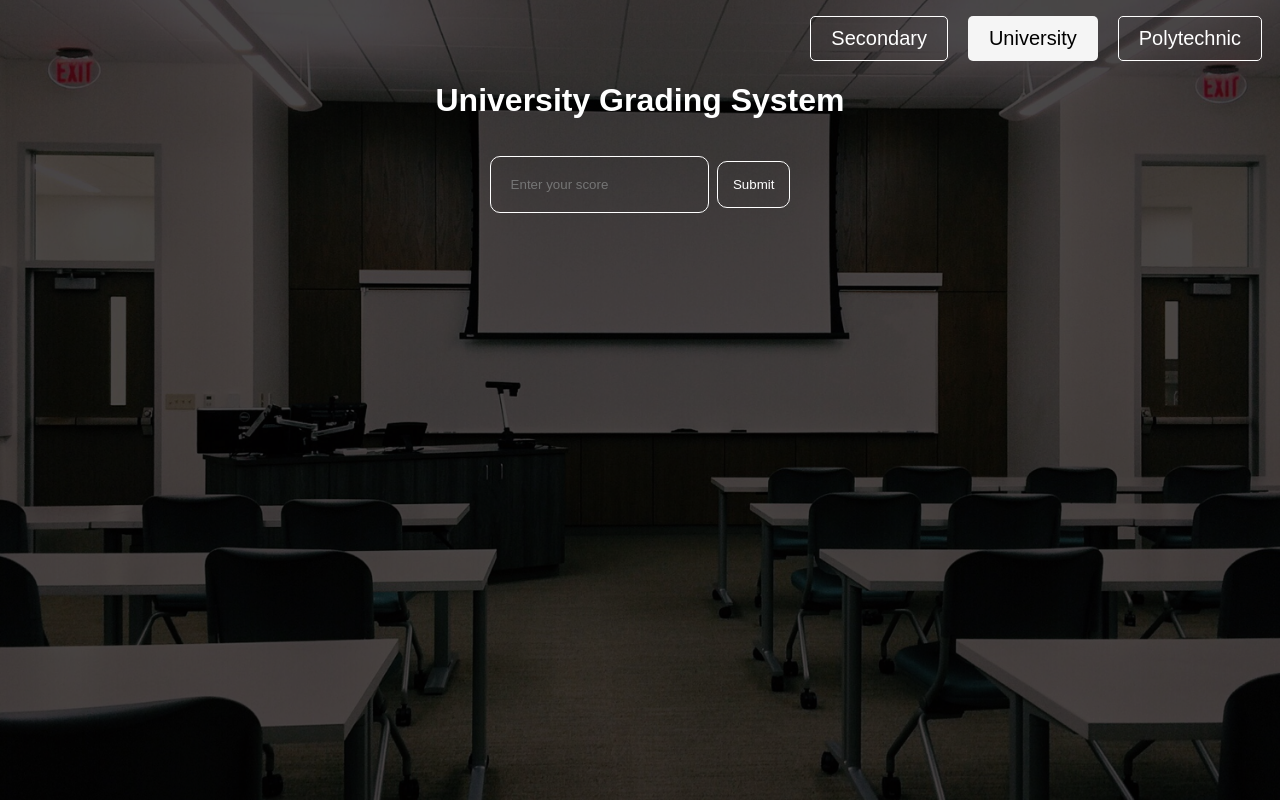
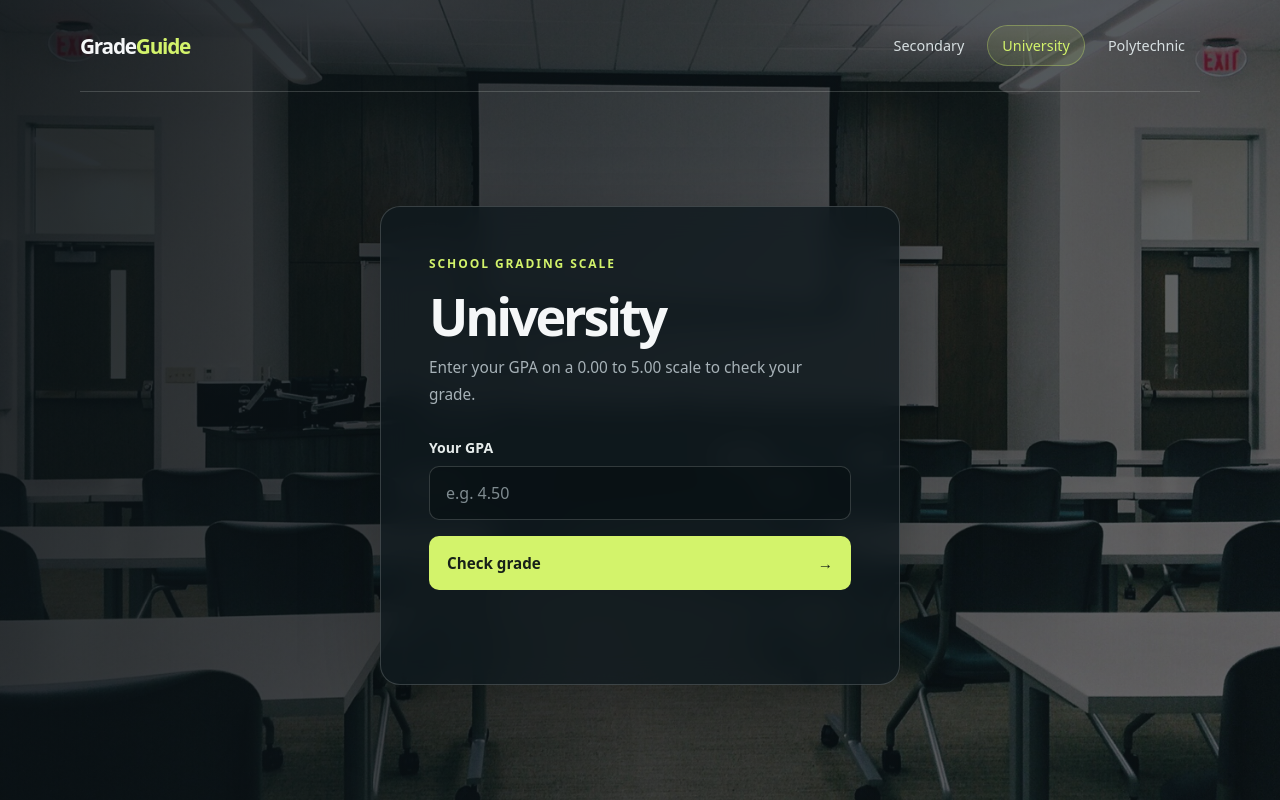
Before and after one commit to richarddeveops/conditional-statement-GRADING-SYSTEM, a plain HTML site: page university.html in a window 1280 px wide. Drawn offline with Linux system fonts and the light colour scheme.

Commit message:
Modified UI and sound

```diff
--- a/university.css
+++ b/university.css
@@ -1,51 +1,5 @@
 body {
-    font-family: Arial, Helvetica, sans-serif;
-    background: linear-gradient(to bottom, rgba(0,0,0,0.7), rgba(0,0,0,0.7)), url(./assets/universities.jpg) no-repeat;
-    background-size: cover;
-    color: white;
-    text-align: center;
+    background-image:
+        linear-gradient(115deg, rgba(10, 18, 22, 0.9), rgba(12, 24, 28, 0.58)),
+        url("./assets/universities.jpg");
 }
-.a {
-                text-decoration: none;
-                color: white;
-                background-color: transparent;
-                padding: 10px 20px;
-                border: 1px solid white;
-                border-radius: 5px;
-                font-size: 20px;
-                transition: all 1.3s ease;
-                &:hover {
-                    background-color: white;
-                    border: 1px solid white;
-                    color: black;
-                }
-            }
-            ul {
-        justify-content: right;
-        display: flex;
-        li {
-            list-style: none;
-            margin: 0 10px;
-        }
-        }
-
-        .grading-system {
-            font-size: 30px;
-            margin-top: 20px;
-            input {
-                padding: 20px;
-                background-color: transparent;
-                border: 1px solid white;
-                color: white;
-                border-radius: 10px;
-            }
-            button {
-                padding: 15px;
-                margin-top: 20px;
-                color: white;
-                background-color: transparent;
-                border: 1px solid white;
-                border-radius: 10px;
-                justify-content: center;
-            }
-        }
--- a/university.html
+++ b/university.html
@@ -3,29 +3,35 @@
 <head>
     <meta charset="UTF-8">
     <meta name="viewport" content="width=device-width, initial-scale=1.0">
-    <title>University grading system</title>
-    <style>
-        body {
-    font-family: Arial, Helvetica, sans-serif;
-    background: linear-gradient(to bottom, rgba(0,0,0,0.7), rgba(0,0,0,0.7)), url(./assets/universities.jpg) no-repeat;
-    background-size: cover;
-    color: white;
-}
-    </style>
+    <meta name="theme-color" content="#101820">
+    <title>University Grading System</title>
+    <link rel="stylesheet" href="style.css">
     <link rel="stylesheet" href="university.css">
 </head>
 <body>
-    <ul>
-            <li><a href="secondary.html"><button class="a" >Secondary</button></a></li>
-            <li><a href="university.html"><button class="a" style="background-color: whitesmoke; border: 1px solid transparent; color: black;">University</button></a></li>
-            <li><a href="polytechnic.html"><button class="a">Polytechnic</button></a></li>
-    </ul>
-    <h1>University Grading System</h1>
-    <div class="grading-system">
-        <input type="number" id="score" placeholder="Enter your score">
-        <button onclick="university()">Submit</button>
-        <p id="displayarea"></p>
-    </div>
+    <header class="site-header">
+        <a class="brand" href="index.html">Grade<span>Guide</span></a>
+        <nav class="site-nav" aria-label="Main navigation">
+            <a class="nav-link" href="secondary.html">Secondary</a>
+            <a class="nav-link" href="university.html" aria-current="page">University</a>
+            <a class="nav-link" href="polytechnic.html">Polytechnic</a>
+        </nav>
+    </header>
+
+    <main class="page-main">
+        <section class="grading-card" aria-labelledby="page-title">
+            <p class="eyebrow">School grading scale</p>
+            <h1 id="page-title">University</h1>
+            <p class="page-description">Enter your GPA on a 0.00 to 5.00 scale to check your grade.</p>
+            <div class="score-field">
+                <label for="score">Your GPA</label>
+                <input type="number" id="score" min="0" max="5" step="any" placeholder="e.g. 4.50">
+            </div>
+            <button class="submit-button" type="button" onclick="university()">Check grade <span aria-hidden="true">&rarr;</span></button>
+            <p class="grade-result" id="displayarea" role="status" aria-live="polite"></p>
+        </section>
+    </main>
+
     <script src="university.js"></script>
 </body>
 </html>
--- a/university.js
+++ b/university.js
@@ -2,22 +2,34 @@ function university() {
     let score = document.getElementById("score").value;
     let displayarea = document.getElementById("displayarea");
 
+    let winSound = new Audio("./sound/win.mp3");
+    let failSound = new Audio("./sound/failure.mp3");
+    let empty = new Audio("./sound/dude-you-suck.mp3");
+
     if (score === '') {
         displayarea.innerHTML = "Please enter your score";
+        empty.play();
     } else if (score >= 4.50 && score <= 5.00) {
         displayarea.innerHTML = "Grade: First Class Honours";
+        winSound.play();
     } else if (score >= 3.50 && score < 4.50) {
         displayarea.innerHTML = "Grade: Second Class Honours (Upper Division)";
+        winSound.play();
     } else if (score >= 2.40 && score < 3.50) {
         displayarea.innerHTML = "Grade: Second Class Honours (Lower Division)";
+        winSound.play();
     } else if (score >= 1.50 && score < 2.40) {
         displayarea.innerHTML = "Grade: Third Class Honours";
+        winSound.play();
     } else if (score >= 1.00 && score < 1.50) {
         displayarea.innerHTML = "Grade: Pass";
+        winSound.play();
     } else if (score >= 0.00 && score < 1.00) {
         displayarea.innerHTML = "Grade: Fail / Probation";
+        failSound.play();
     } else {
         displayarea.innerHTML = "Invalid input, please enter a number between 0.00 and 5.00.";
+        empty.play();
     }
 }
 
```
